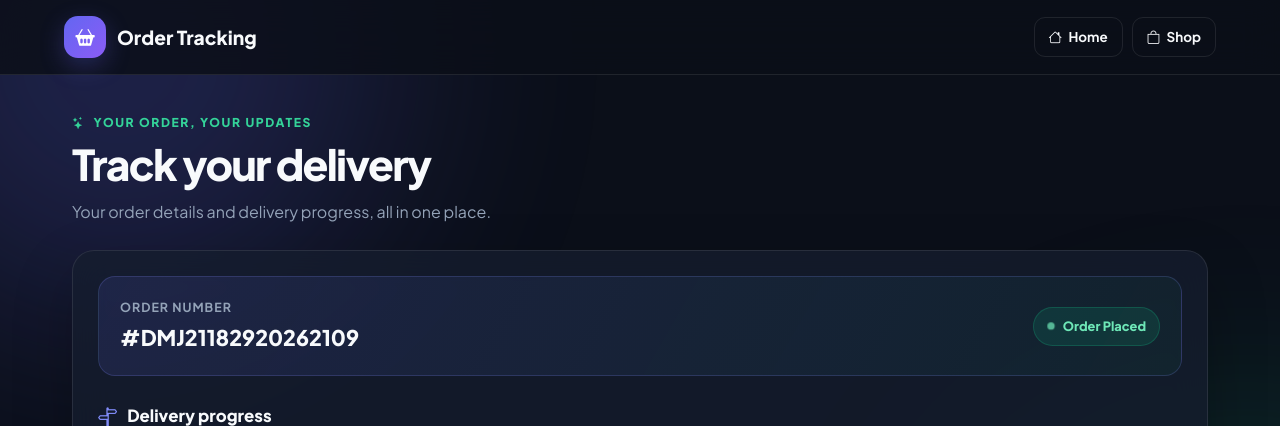
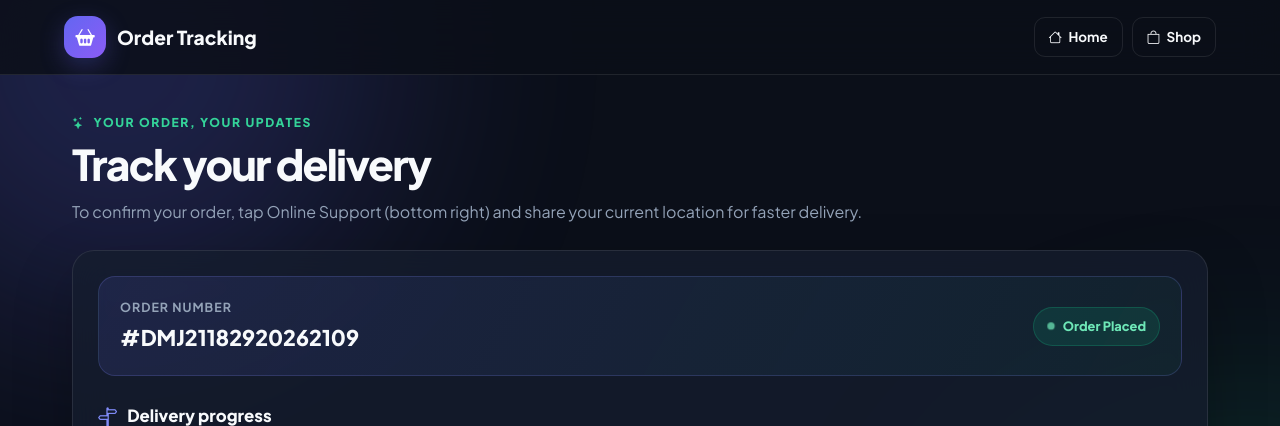
Before and after one commit to subhrajitbehera152/grocery-app, a Flask app: page /track/7 in a window 1280 px wide. Shown: the top 426 px of the page. Run offline with Flask 3, Linux system fonts and the light colour scheme; data comes from the database, SQL or seed files in the repository.

Commit message:
Short, descriptive commit message

```diff
--- a/templates/track.html
+++ b/templates/track.html
@@ -690,7 +690,7 @@
     <div class="page-heading">
         <div class="eyebrow"><i class="bi bi-stars me-1"></i> Your order, your updates</div>
         <h1>Track your delivery</h1>
-        <p class="subheading">Your order details and delivery progress, all in one place.</p>
+        <p class="subheading">To confirm your order, tap Online Support (bottom right) and share your current location for faster delivery.</p>
     </div>
 
     {% set order_status = (order.status if order and order.status else 'Order Placed')|lower %}
```
